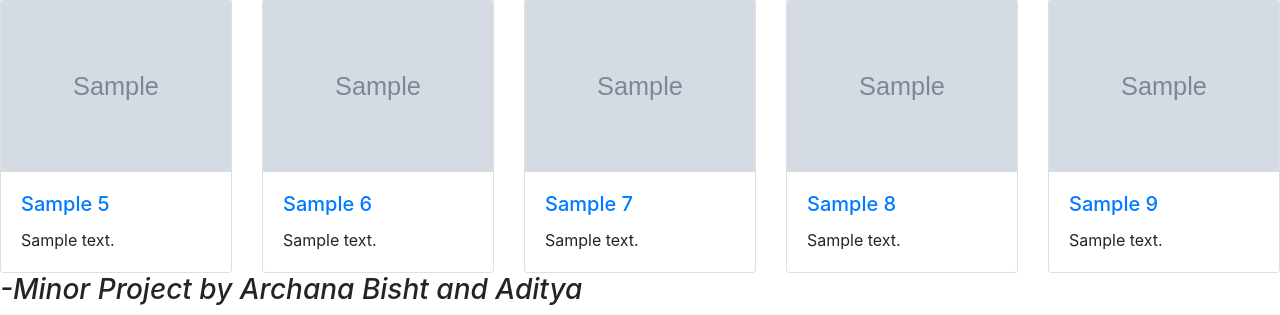
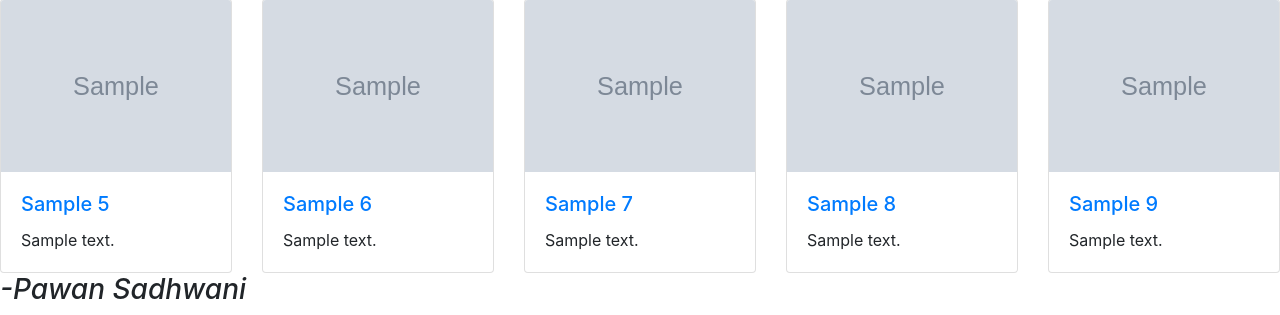
Before and after one commit to PawanSadhwani17/Newsapp-, a Django app: template news/templates/index.html in a window 1280 px wide. Shown: the part 579-894 px from the top of the page. Run offline with Django 3.2, Linux system fonts and the light colour scheme; the template is opened without the code that fills it: most values are stand-ins (such as "Sample title", 1, 10 or a date in 2020); grey boxes marked "Sample" are stand-in pictures; some libraries are stand-ins or nearby versions.

Commit message:
Update index.html

```diff
--- a/news/templates/index.html
+++ b/news/templates/index.html
@@ -1,7 +1,7 @@
 <!DOCTYPE html>
 <html>
 <head>
-    <title>Minor Project by Archana Bisht and Aditya </title>
+    <title>Django Project by Pawan Sadhwani </title>
     <link rel="stylesheet" href="https://maxcdn.bootstrapcdn.com/bootstrap/4.0.0/css/bootstrap.min.css" integrity="sha384-Gn5384xqQ1aoWXA+058RXPxPg6fy4IWvTNh0E263XmFcJlSAwiGgFAW/dAiS6JXm" crossorigin="anonymous">
 </head>
 <body>
@@ -149,5 +149,5 @@ integrity="sha256-FgpCb/KJQlLNfOu91ta32o/NMZxltwRo8QtmkMRdAu8="
 </body>
 
 
-    <b><i> <h3> -Minor Project by Archana Bisht and Aditya </h3>
+    <b><i> <h3> -Pawan Sadhwani </h3>
 </html>
```
